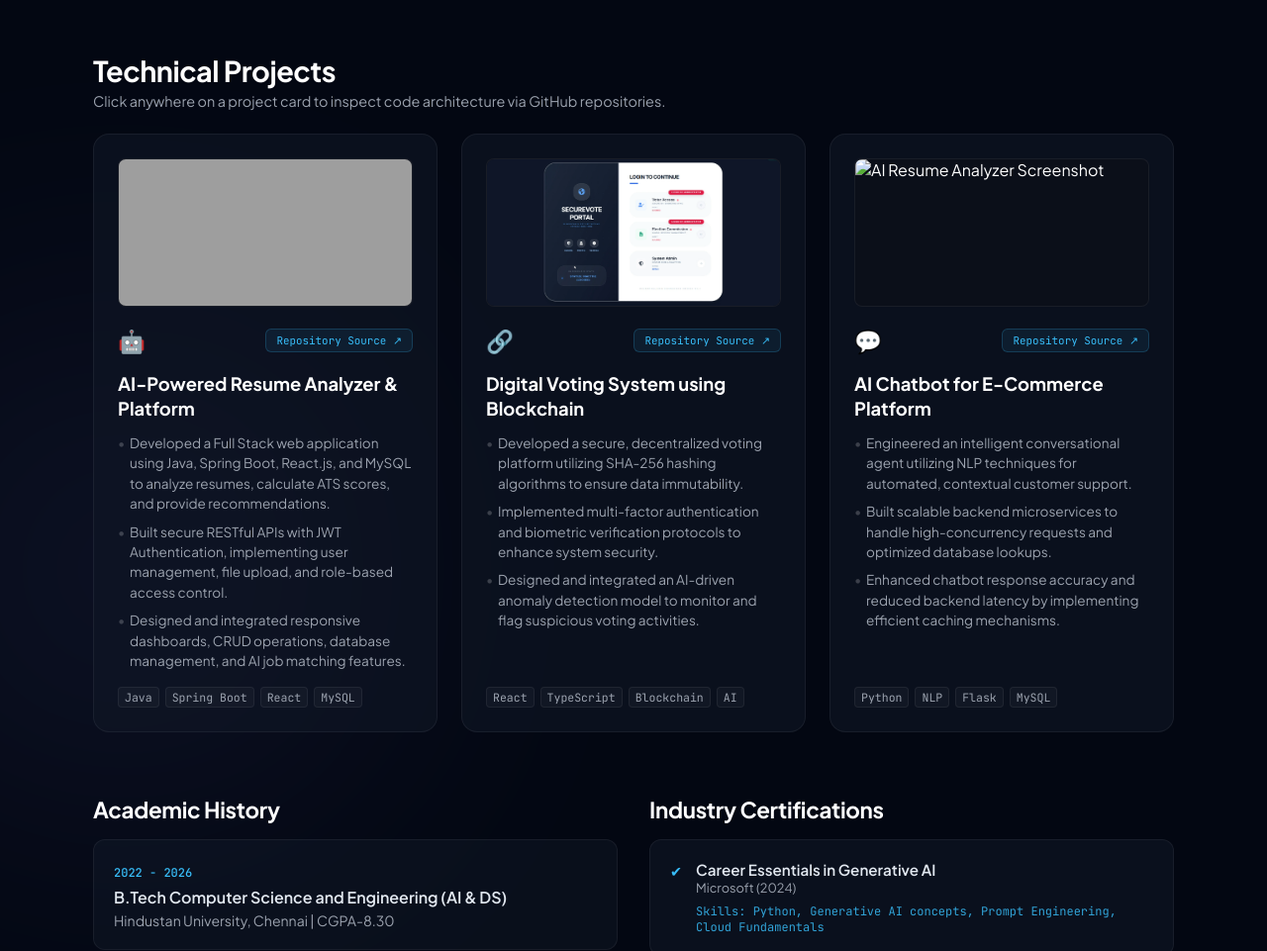
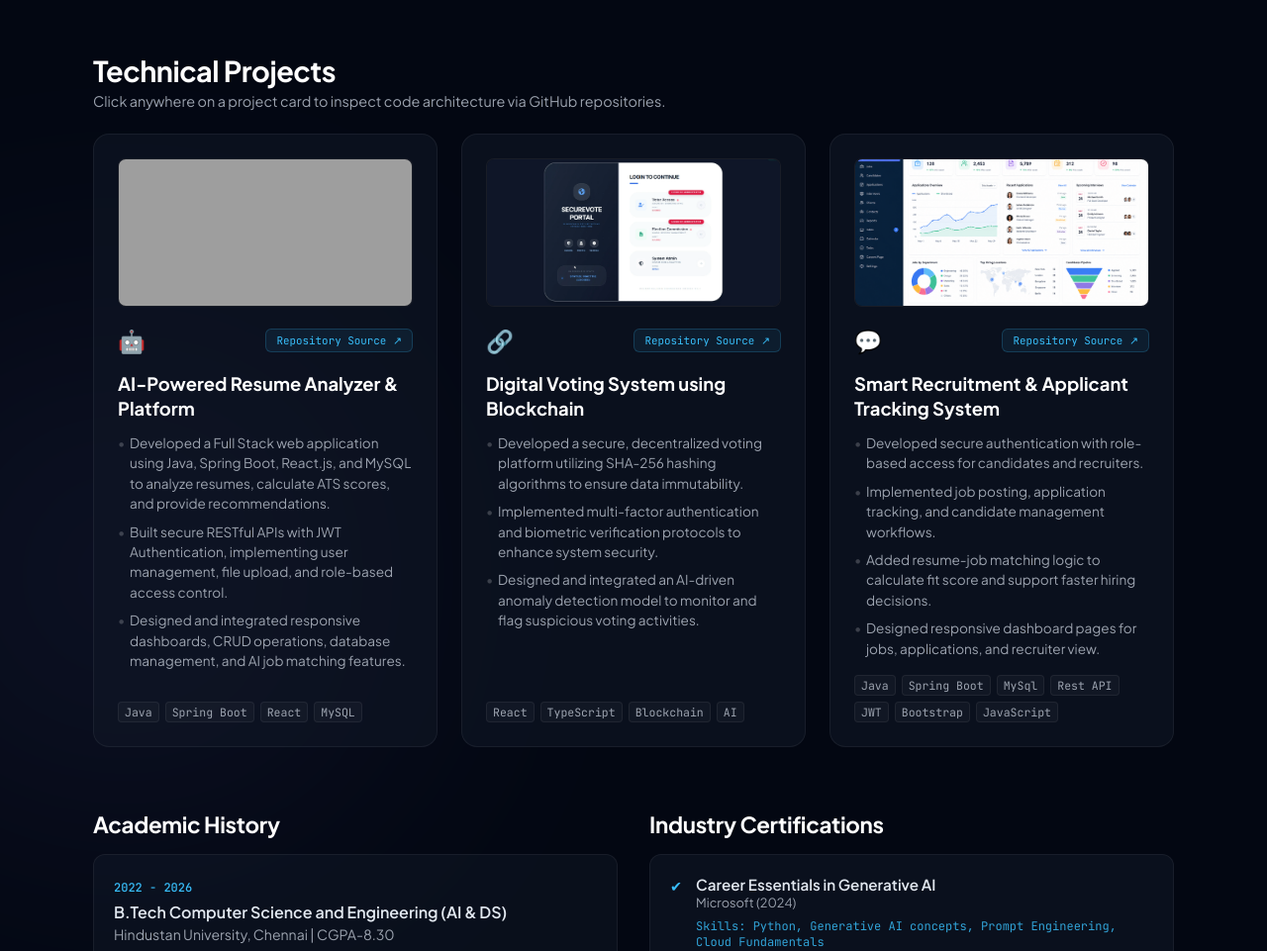
Before and after one commit to Ramarmanoharan/MY-PORTFOLIO, a plain HTML site: page index.html in a window 1280 px wide. Shown: the part 1360-2321 px from the top of the page at 99% size. Drawn offline with Linux system fonts and the light colour scheme; grey boxes are pictures that could not be loaded.

Commit message:
project 3 update

```diff
--- a/index.html
+++ b/index.html
@@ -153,7 +153,7 @@
             </div>
             <div class="projects-grid-three-col">
 
-                <a href="https://github.com/Ramarmanoharan/resume-analyzer" target="_blank" class="project-clickable-card">
+                <a href="https://github.com/Ramarmanoharan/ai-resume-analyzer" target="_blank" class="project-clickable-card">
                     <div>
                         <div class="project-image-wrapper">
                             <img src="Gemini_Generated_Image_l3uqdpl3uqdpl3uq.png" alt="AI Resume Analyzer Screenshot" class="project-card-image">
@@ -198,21 +198,22 @@
                 <a href="https://github.com/Ramarmanoharan/ecommerce-chatbot" target="_blank" class="project-clickable-card">
                     <div>
                         <div class="project-image-wrapper">
-                            <img src="Screenshot 2026-06-01 232712.png" alt="AI Resume Analyzer Screenshot" class="project-card-image">
+                            <img src="/ChatGPT Image Jun 2, 2026, 09_41_28 PM.png" alt="AI Resume Analyzer Screenshot" class="project-card-image">
                         </div>
                         <div class="project-badge-row">
                             <span class="project-icon-art">💬</span>
                             <span class="github-action-badge font-mono">Repository Source ↗</span>
                         </div>
-                        <h3 class="project-title">AI Chatbot for E-Commerce Platform</h3>
+                        <h3 class="project-title">Smart Recruitment & Applicant Tracking System</h3>
                         <ul class="project-internal-bullets">
-                            <li>Engineered an intelligent conversational agent utilizing NLP techniques for automated, contextual customer support.</li>
-                            <li>Built scalable backend microservices to handle high-concurrency requests and optimized database lookups.</li>
-                            <li>Enhanced chatbot response accuracy and reduced backend latency by implementing efficient caching mechanisms.</li>
+                            <li>Developed secure authentication with role-based access for candidates and recruiters.</li>
+                            <li>Implemented job posting, application tracking, and candidate management workflows.</li>
+                            <li>Added resume-job matching logic to calculate fit score and support faster hiring decisions.</li>
+                            <li>Designed responsive dashboard pages for jobs, applications, and recruiter view.</li>
                         </ul>
                     </div>
                     <div class="tech-tags font-mono">
-                        <span>Python</span> <span>NLP</span> <span>Flask</span> <span>MySQL</span>
+                        <span>Java</span> <span>Spring Boot</span> <span>MySql</span> <span>Rest API</span> <span>JWT</span> <span>Bootstrap</span><span>JavaScript</span>
                     </div>
                 </a>
 
```
